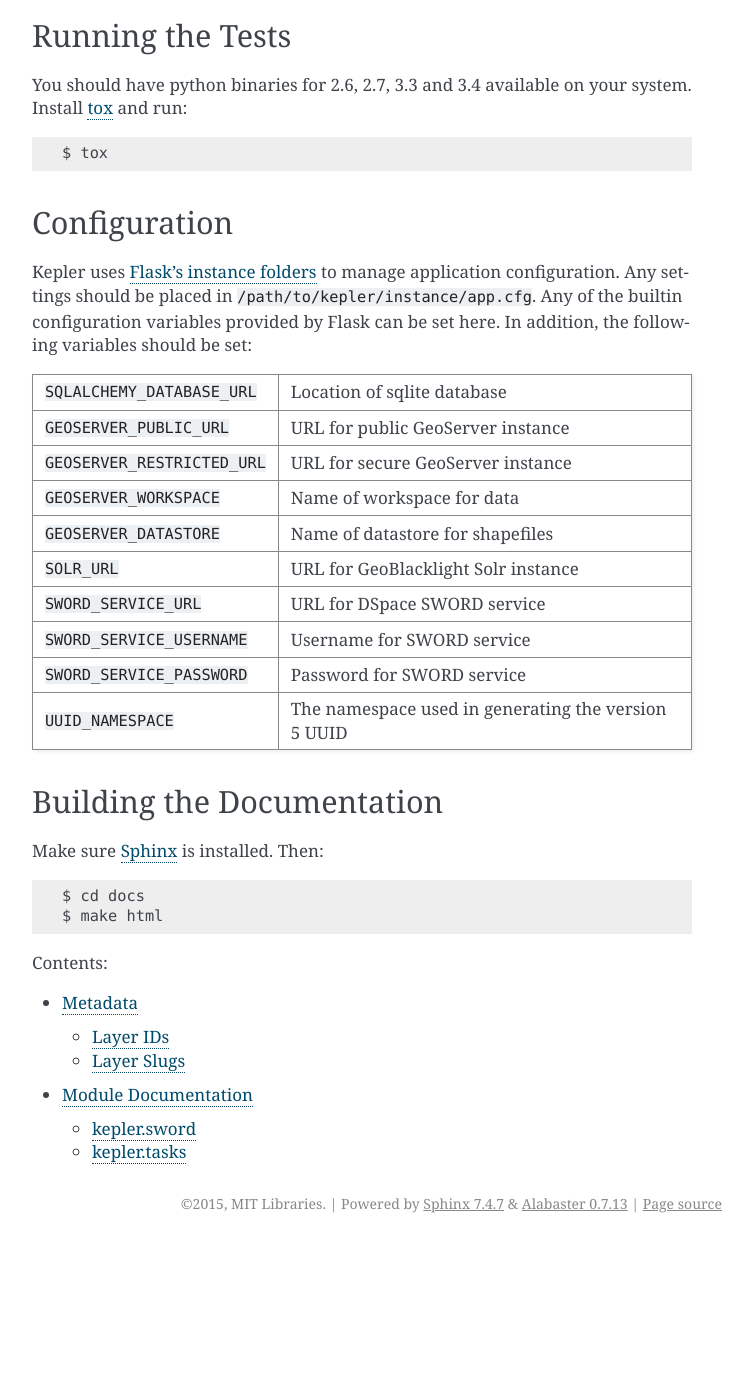
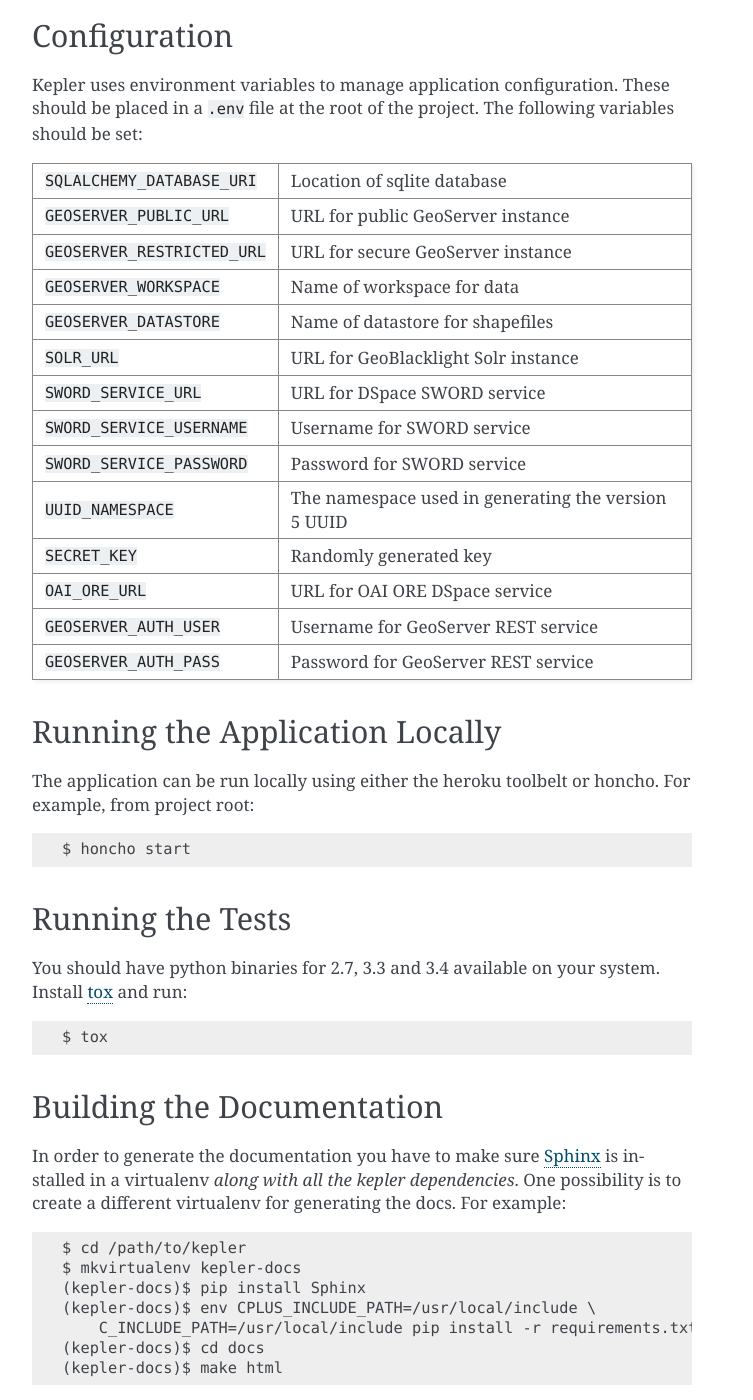
Before and after one commit to MITLibraries/kepler, a Sphinx documentation site: the page built from docs/index.rst, in a window 1280 px wide and 1400 px high, scrolled down 686 px. Shown: the whole window, without its empty margins (388-1141 px from the left). Built offline with Sphinx 7.4.7, drawn with Linux system fonts in a browser that asks for light colours; before the commit the page ends 1929 px from its top, so only the background shows below that; some of the changed text lies outside the part shown.

Commit message:
Update documentation

```diff
--- a/docs/application.rst
+++ b/docs/application.rst
@@ -1,4 +1,4 @@
-Module Documentation
+Source Docs
 =========================
 
 kepler.sword
--- a/docs/conf.py
+++ b/docs/conf.py
@@ -118,6 +118,8 @@
 html_theme_options = {
     'github_user': 'MITLibraries',
     'github_repo': 'kepler',
+    'github_count': False,
+    'travis_button': True
 }
 
 # Add any paths that contain custom themes here, relative to this directory.
@@ -159,7 +161,7 @@
 
 # Custom sidebar templates, maps document names to template names.
 html_sidebars = {
-    '**': ['about.html', 'navigation.html', 'searchbox.html', ]
+    '**': ['about.html', 'navigation.html', 'searchbox.html', 'localtoc.html']
 }
 
 # Additional templates that should be rendered to pages, maps page names to
--- a/docs/index.rst
+++ b/docs/index.rst
@@ -25,21 +25,13 @@
 Replace ``/usr/include/gdal`` with wherever the header files are on your system.
 
 
-Running the Tests
------------------
-
-You should have python binaries for 2.6, 2.7, 3.3 and 3.4 available on your system. Install `tox <https://tox.readthedocs.org/en/latest/>`_ and run::
-
-    $ tox
-
-
 Configuration
 -------------
 
-Kepler uses `Flask's instance folders <http://flask.pocoo.org/docs/config/#instance-folders>`_ to manage application configuration. Any settings should be placed in ``/path/to/kepler/instance/app.cfg``. Any of the builtin configuration variables provided by Flask can be set here. In addition, the following variables should be set:
+Kepler uses environment variables to manage application configuration. These should be placed in a ``.env`` file at the root of the project. The following variables should be set:
 
 +------------------------------+---------------------------------------+
-| ``SQLALCHEMY_DATABASE_URL``  | Location of sqlite database           |
+| ``SQLALCHEMY_DATABASE_URI``  | Location of sqlite database           |
 +------------------------------+---------------------------------------+
 | ``GEOSERVER_PUBLIC_URL``     | URL for public GeoServer instance     |
 +------------------------------+---------------------------------------+
@@ -60,18 +52,50 @@
 | ``UUID_NAMESPACE``           | The namespace used in generating the  |
 |                              | version 5 UUID                        |
 +------------------------------+---------------------------------------+
+| ``SECRET_KEY``               | Randomly generated key                |
++------------------------------+---------------------------------------+
+| ``OAI_ORE_URL``              | URL for OAI ORE DSpace service        |
++------------------------------+---------------------------------------+
+| ``GEOSERVER_AUTH_USER``      | Username for GeoServer REST service   |
++------------------------------+---------------------------------------+
+| ``GEOSERVER_AUTH_PASS``      | Password for GeoServer REST service   |
++------------------------------+---------------------------------------+
+
+
+Running the Application Locally
+-------------------------------
+
+The application can be run locally using either the heroku toolbelt or honcho. For example, from project root::
+
+    $ honcho start
+
+
+Running the Tests
+-----------------
+
+You should have python binaries for 2.7, 3.3 and 3.4 available on your system. Install `tox <https://tox.readthedocs.org/en/latest/>`_ and run::
+
+    $ tox
 
 
 Building the Documentation
 --------------------------
 
-Make sure `Sphinx <http://sphinx-doc.org/latest/index.html>`_ is installed. Then::
+In order to generate the documentation you have to make sure `Sphinx <http://sphinx-doc.org/latest/index.html>`_ is installed in a virtualenv `along with all the kepler dependencies`. One possibility is to create a different virtualenv for generating the docs. For example::
 
-    $ cd docs
-    $ make html
+    $ cd /path/to/kepler
+    $ mkvirtualenv kepler-docs
+    (kepler-docs)$ pip install Sphinx
+    (kepler-docs)$ env CPLUS_INCLUDE_PATH=/usr/local/include \
+        C_INCLUDE_PATH=/usr/local/include pip install -r requirements.txt
+    (kepler-docs)$ cd docs
+    (kepler-docs)$ make html
+
+This will place the built documents in ``kepler/docs/_build/``.
 
 
-Contents:
+Documentation Contents
+----------------------
 
 .. toctree::
    :maxdepth: 2
```
